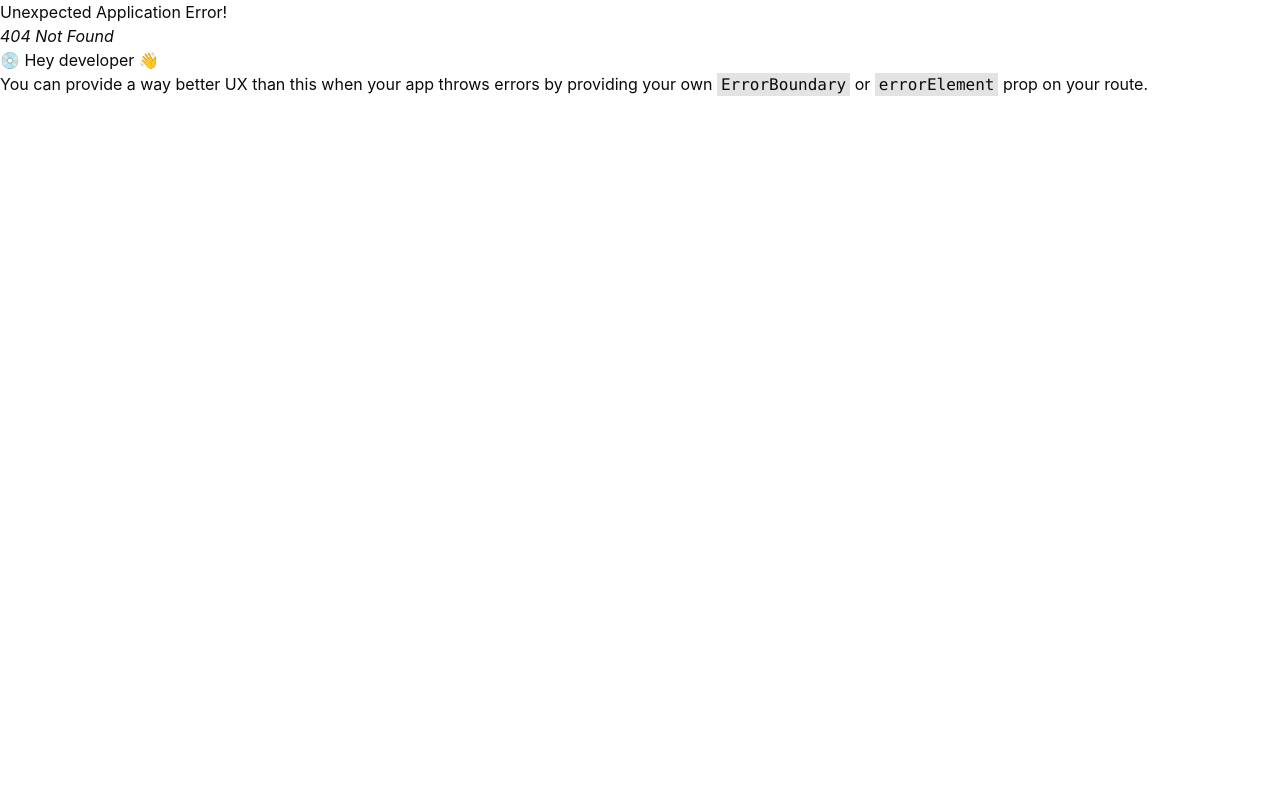
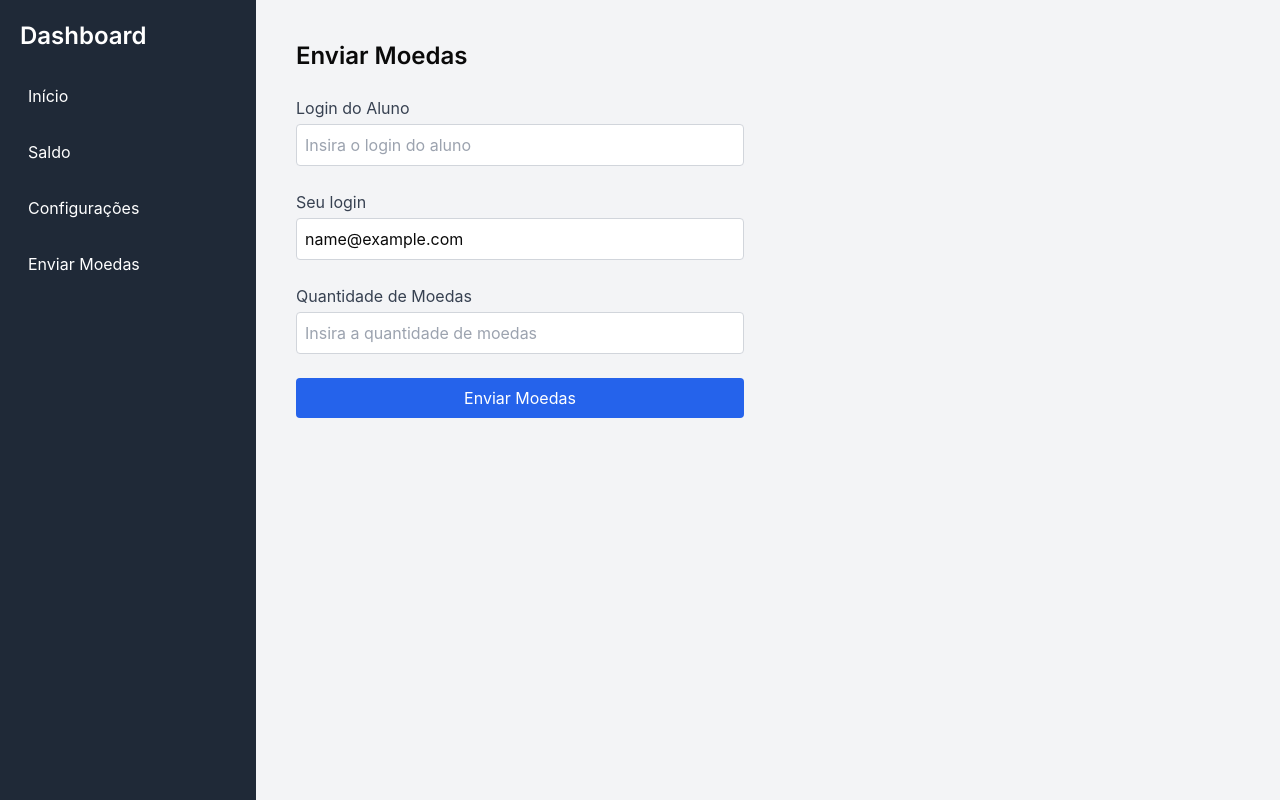
Before and after one commit to lucasxae/Coin-System, a React (Vite) app in the folder Implementação/coin-study/: page /envio-moedas in a window 1280 px wide. Before the commit this address had no page. Built offline with nearby package versions, Linux system fonts and the light colour scheme; sample sign-in values are in the browser's storage.

Commit message:
feat: front inicial envio de moedas

```diff
--- a/Implementação/coin-study/src/components/Sidebar/Sidebar.tsx
+++ b/Implementação/coin-study/src/components/Sidebar/Sidebar.tsx
@@ -29,6 +29,14 @@ const Sidebar = () => {
             Configurações
           </button>
         </li>
+        <li>
+          <button
+            onClick={() => navigate("/envio-moedas")}
+            className="w-full text-left p-2 hover:bg-gray-700 rounded"
+          >
+            Enviar Moedas
+          </button>
+        </li>
       </ul>
     </div>
   );
--- /dev/null
+++ b/Implementação/coin-study/src/context/EnvioMoedas.ts
@@ -0,0 +1,13 @@
+import axios from 'axios';
+
+const apiUrl = 'http://localhost:8080/Professor';
+
+export const createEnvio = async (body) => {
+    try {
+        const response = await axios.post(`${apiUrl}/enviarMoedas`, body);
+        return response.data;
+    } catch (error) {
+        console.error('Erro ao criar ajuste:', error);
+        throw error;
+    }
+};
--- /dev/null
+++ b/Implementação/coin-study/src/pages/EnvioMoedas/EnvioMoedas.tsx
@@ -0,0 +1,116 @@
+import Sidebar from "@/components/Sidebar/Sidebar";
+import { useAuth } from "@/context/AuthContext";
+import { createEnvio } from "@/context/EnvioMoedas";
+import React, { useState, useEffect } from "react";
+
+const EnvioMoedas = () => {
+  const { user } = useAuth();
+  const [newEnvio, setNewEnvio] = useState({
+    loginAluno: '',
+    loginProfessor: user?.email || '',
+    quantidadeMoedas: ''
+  });
+
+  useEffect(() => {
+    if (user?.email) {
+      setNewEnvio(prev => ({
+        ...prev,
+        loginProfessor: user.email
+      }));
+    }
+  }, [user]);
+
+  const handleInputChange = (e) => {
+    const { name, value } = e.target;
+    setNewEnvio((prev) => ({
+      ...prev,
+      [name]: value,
+    }));
+  };
+
+  const handleSubmit = async (e) => {
+    e.preventDefault();
+    console.log("Antes de enviar: ", newEnvio);
+
+    try {
+      await createEnvio(newEnvio);
+      alert("Moedas enviadas com sucesso!");
+      setNewEnvio({ loginAluno: '', loginProfessor: user.email || '', quantidadeMoedas: '' });
+    } catch (error) {
+      console.error("Erro ao enviar moedas:", error);
+      alert("Ocorreu um erro ao enviar as moedas.");
+    }
+  };
+
+  return (
+    <div className="flex min-h-screen">
+      <Sidebar />
+      <div className="flex-1 bg-gray-100">
+        <div className="flex flex-col items-start p-10 bg-gray-100 min-h-screen">
+          <div className="w-full max-w-md">
+            <h2 className="text-2xl font-semibold text-left mb-6">
+              Enviar Moedas
+            </h2>
+
+            <form onSubmit={handleSubmit} className="space-y-6">
+              <div>
+                <label htmlFor="loginAluno" className="block text-gray-700">
+                  Login do Aluno
+                </label>
+                <input
+                  type="text"
+                  id="loginAluno"
+                  name="loginAluno"
+                  value={newEnvio.loginAluno}
+                  onChange={handleInputChange}
+                  className="w-full p-2 border border-gray-300 rounded mt-1"
+                  placeholder="Insira o login do aluno"
+                  required
+                />
+              </div>
+              <div>
+                <label htmlFor="loginProfessor" className="block text-gray-700">
+                  Seu login
+                </label>
+                <input
+                  type="text"
+                  id="loginProfessor"
+                  name="loginProfessor"
+                  value={newEnvio.loginProfessor}
+                  onChange={handleInputChange}
+                  className="w-full p-2 border border-gray-300 rounded mt-1"
+                  placeholder="Seu login"
+                  required
+                  readOnly
+                />
+              </div>
+              <div>
+                <label htmlFor="quantidadeMoedas" className="block text-gray-700">
+                  Quantidade de Moedas
+                </label>
+                <input
+                  type="number"
+                  id="quantidadeMoedas"
+                  name="quantidadeMoedas"
+                  value={newEnvio.quantidadeMoedas}
+                  onChange={handleInputChange}
+                  className="w-full p-2 border border-gray-300 rounded mt-1"
+                  placeholder="Insira a quantidade de moedas"
+                  required
+                />
+              </div>
+              <button
+                type="submit"
+                className="w-full bg-blue-600 text-white p-2 rounded hover:bg-blue-700 transition duration-200"
+              >
+                Enviar Moedas
+              </button>
+            </form>
+          </div>
+        </div>
+      </div>
+    </div>
+  );
+};
+
+export default EnvioMoedas;
--- a/Implementação/coin-study/src/routes/Routes.tsx
+++ b/Implementação/coin-study/src/routes/Routes.tsx
@@ -4,6 +4,7 @@ import Home from "../pages/Home/Home";
 import Login from "../pages/Login/Login";
 import Signup from "../pages/Signup/Signup";
 import EditProfile from "../pages/EditProfile/EditProfile";
+import EnvioMoedas from "../pages/EnvioMoedas/EnvioMoedas";
 import { ProtectedRoute, UnauthenticatedRoute } from "./ProtectedRoutes";
 
 export const router = createBrowserRouter([
@@ -43,6 +44,14 @@ export const router = createBrowserRouter([
           </ProtectedRoute>
         ),
       },
+      {
+        path: "envio-moedas",
+        element: (
+          <ProtectedRoute>
+            <EnvioMoedas />
+          </ProtectedRoute>
+        ),
+      },
     ],
   },
 ]);
```
